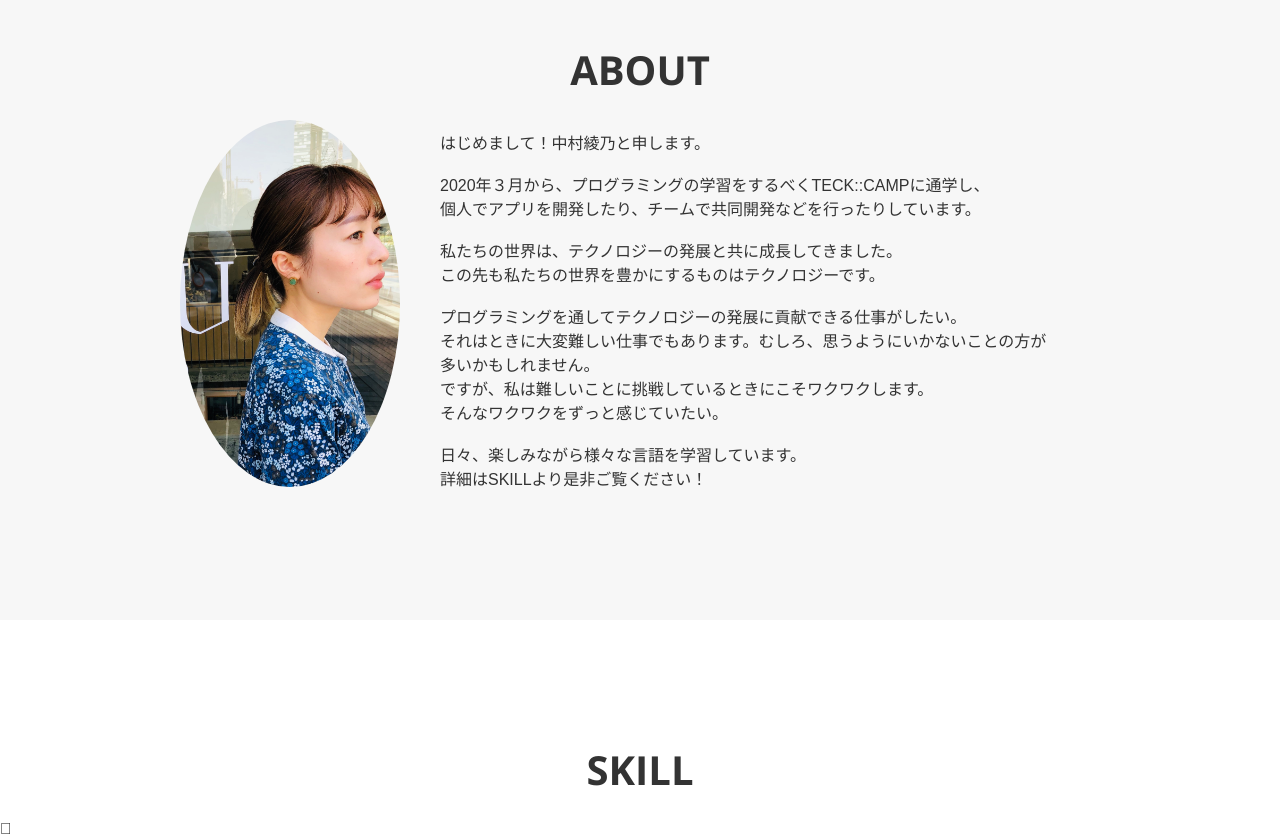
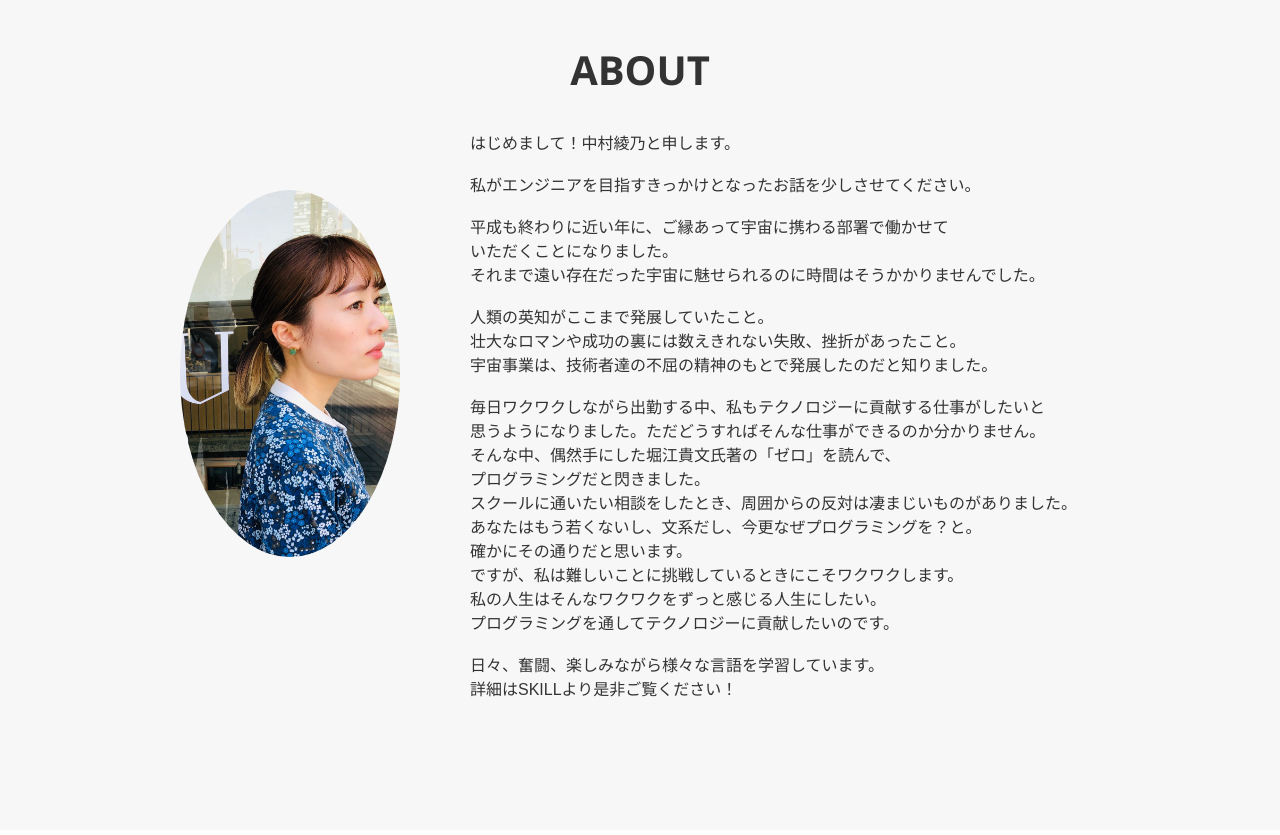
Before and after one commit to ayano1212/portfolio, a plain HTML site: page index.html in a window 1280 px wide. Shown: the part 880-1715 px from the top of the page. Drawn offline with nearby package versions, Linux system fonts and the light colour scheme.

Commit message:
fix-html-about&css-image

```diff
--- a/index.html
+++ b/index.html
@@ -63,28 +63,45 @@
                     はじめまして！中村綾乃と申します。
                     <br>
                     <br>
-                    2020年３月から、プログラミングの学習をするべくTECK::CAMPに通学し、
-                    <br>
-                    個人でアプリを開発したり、チームで共同開発などを行ったりしています。
+                    私がエンジニアを目指すきっかけとなったお話を少しさせてください。
                     <br>
                     <br>
-                    私たちの世界は、テクノロジーの発展と共に成長してきました。
+                    平成も終わりに近い年に、ご縁あって宇宙に携わる部署で働かせて
                     <br>
-                    この先も私たちの世界を豊かにするものはテクノロジーです。
+                    いただくことになりました。
+                    <br>
+                    それまで遠い存在だった宇宙に魅せられるのに時間はそうかかりませんでした。
                     <br>
                     <br>
-                    プログラミングを通してテクノロジーの発展に貢献できる仕事がしたい。
+                    人類の英知がここまで発展していたこと。
                     <br>
-                    それはときに大変難しい仕事でもあります。むしろ、思うようにいかないことの方が
+                    壮大なロマンや成功の裏には数えきれない失敗、挫折があったこと。
                     <br>
-                    多いかもしれません。
+                    宇宙事業は、技術者達の不屈の精神のもとで発展したのだと知りました。
+                    <br>
+                    <br>
+                    毎日ワクワクしながら出勤する中、私もテクノロジーに貢献する仕事がしたいと
+                    <br>
+                    思うようになりました。ただどうすればそんな仕事ができるのか分かりません。
+                    <br>
+                    そんな中、偶然手にした堀江貴文氏著の「ゼロ」を読んで、
+                    <br>
+                    プログラミングだと閃きました。
+                    <br>
+                    スクールに通いたい相談をしたとき、周囲からの反対は凄まじいものがありました。
+                    <br>
+                    あなたはもう若くないし、文系だし、今更なぜプログラミングを？と。
+                    <br>
+                    確かにその通りだと思います。
                     <br>
                     ですが、私は難しいことに挑戦しているときにこそワクワクします。
                     <br>
-                    そんなワクワクをずっと感じていたい。
+                    私の人生はそんなワクワクをずっと感じる人生にしたい。
+                    <br>
+                    プログラミングを通してテクノロジーに貢献したいのです。
                     <br>
                     <br>
-                    日々、楽しみながら様々な言語を学習しています。
+                    日々、奮闘、楽しみながら様々な言語を学習しています。
                     <br>
                     詳細はSKILLより是非ご覧ください！
 
--- a/style.css
+++ b/style.css
@@ -108,7 +108,8 @@ a {
   border-radius: 50%;
   width:220px;
   display: inline-block;
-  margin-right: 40px;
+  margin-right: 70px;
+  margin-top: 70px;
 }
 
 .about-section .inner{
```
